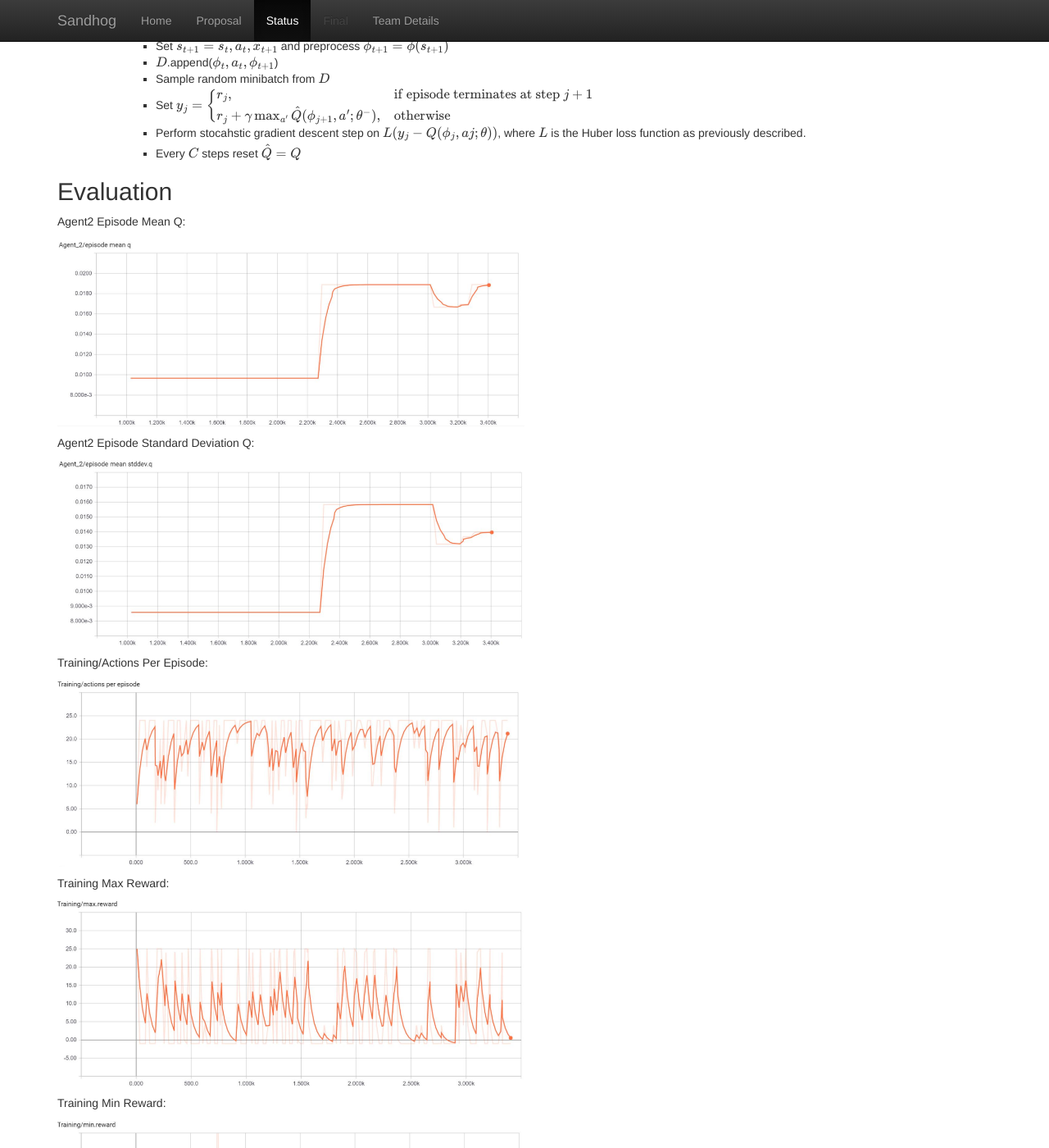
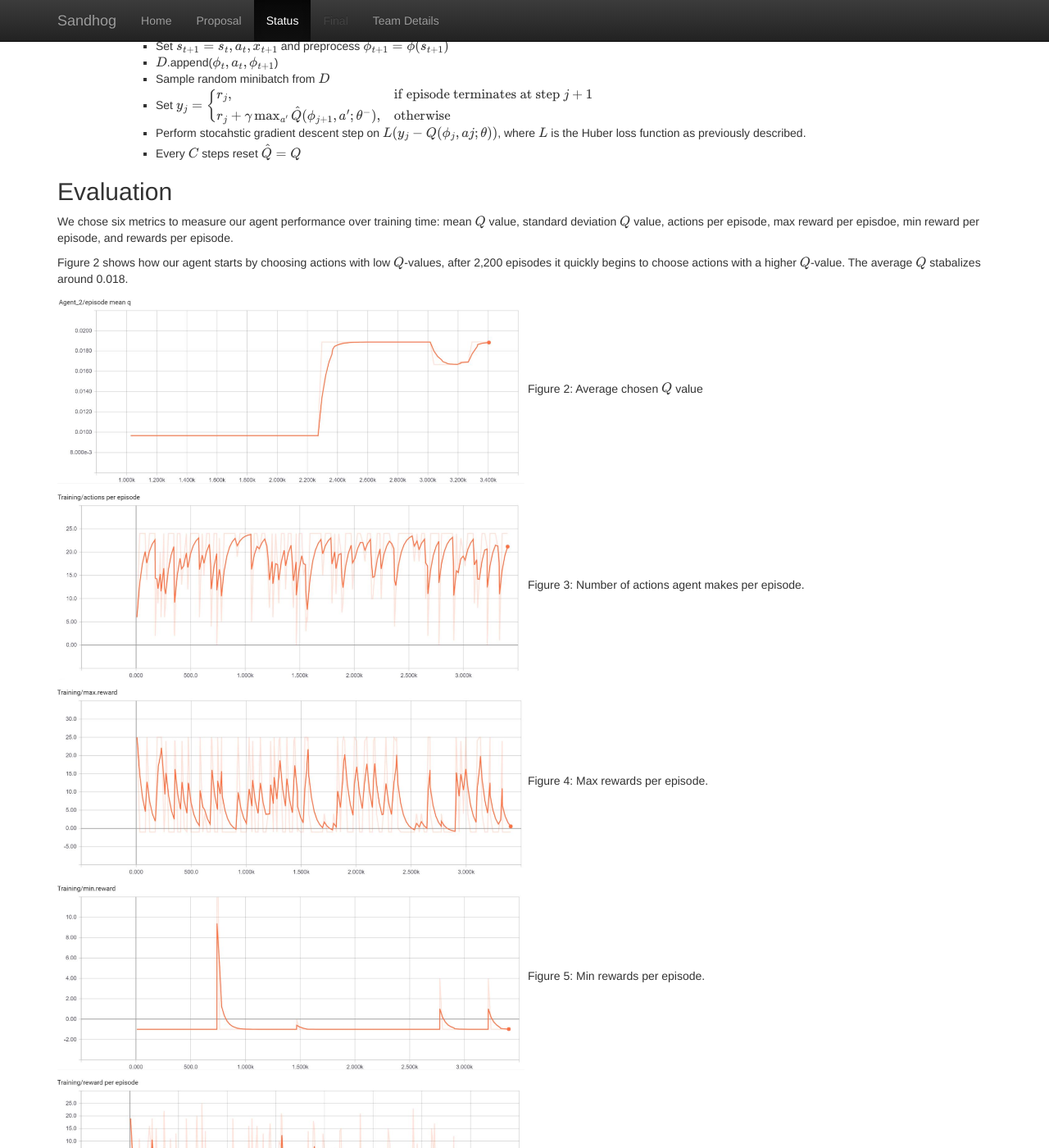
Before and after one commit to hfloresr/Sandhog, a Jekyll site: the page built from docs/status.md, in a window 1280 px wide and 1400 px high, scrolled down 2683 px. Shown: the whole window at 82% size. Built offline with Jekyll 4.4.1, drawn with Linux system fonts in a browser that asks for light colours; formulas are drawn with MathJax 3; some of the changed text lies outside the part shown.

Commit message:
started analysis of graphs

```diff
--- a/docs/status.md
+++ b/docs/status.md
@@ -113,29 +113,25 @@ The learning algorithm can be described as the following:
 
 ## Evaluation
 
-Agent2 Episode Mean Q:
+We chose six metrics to measure our agent performance over training time: mean $$Q$$ value, standard deviation $$Q$$ value, actions per episode, max reward per episdoe, min reward per episode, and rewards per episode.
+
+Figure 2 shows how our agent starts by choosing actions with low $$Q$$-values, after 2,200 episodes it quickly begins to choose actions with a higher $$Q$$-value. The average $$Q$$ stabalizes around 0.018.
 
 <img src="results/agent2_episode_mean_q.PNG" alt="alt text" width="50%" height="50%">
+Figure 2: Average chosen $$Q$$ value
 
-Agent2 Episode Standard Deviation Q:
-
-<img src="results/agent2_episode_mean_stddev_q.PNG" alt="alt text" width="50%" height="50%">
-
-Training/Actions Per Episode:
 
 <img src="results/training_actions_per_episode.PNG" alt="alt text" width="50%" height="50%">
-
-Training Max Reward:
+Figure 3: Number of actions agent makes per episode.
 
 <img src="results/training_max_reward.PNG" alt="alt text" width="50%" height="50%">
-
-Training Min Reward:
+Figure 4: Max rewards per episode.
 
 <img src="results/training_min_reward.PNG" alt="alt text" width="50%" height="50%">
-
-Training Reward per episode:
+Figure 5: Min rewards per episode.
 
 <img src="results/training_reward_per_episode.PNG" alt="alt text" width="50%" height="50%">
+Figure 6: Rewards per episode.
 
 
 ## Remaining Goals and Challenges
```
